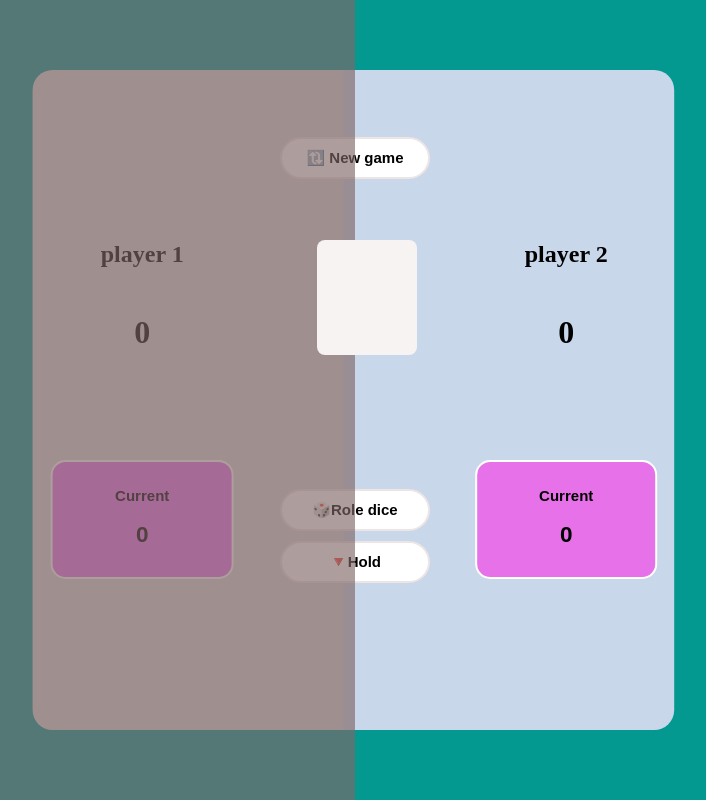
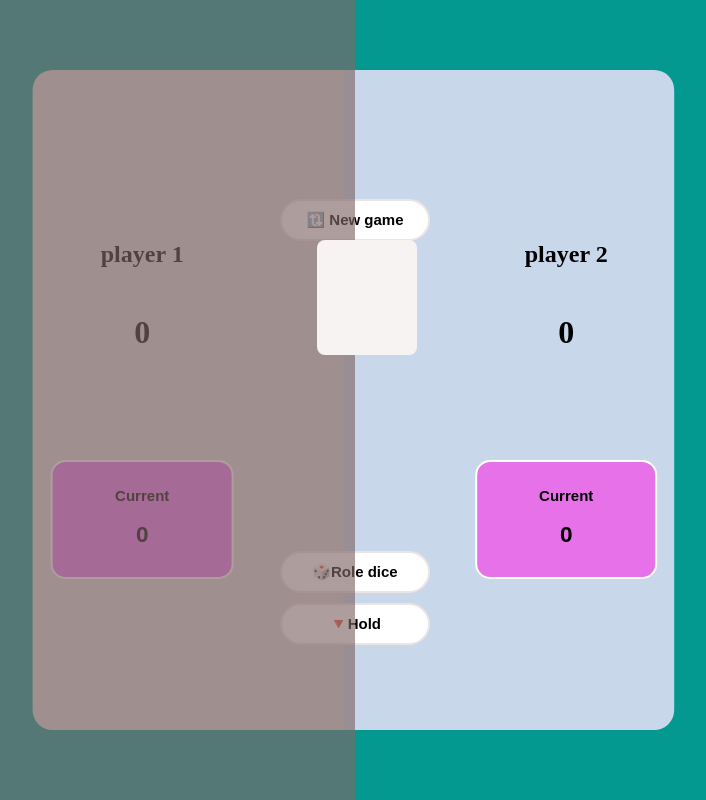
Before and after one commit to Estif4/Role-dice, a plain HTML site: page index.html in a window 1280 px wide. Shown: the whole page, without its empty margins (285-991 px from the left). Drawn offline with Linux system fonts and the light colour scheme.

Commit message:
roll_dice.css

```diff
--- a/roll_dice.css
+++ b/roll_dice.css
@@ -77,11 +77,11 @@ border: none;
   display:flex;
   flex-direction: column;
    width:150px;
-  position:relative;
+  position:absolute;
   left:50%;
   right:50%;
   bottom:50%;
-  transform: translate(-50%,60%);
+  transform: translate(-50%,50%);
   row-gap: 10px;
   height:300px;
 
```
